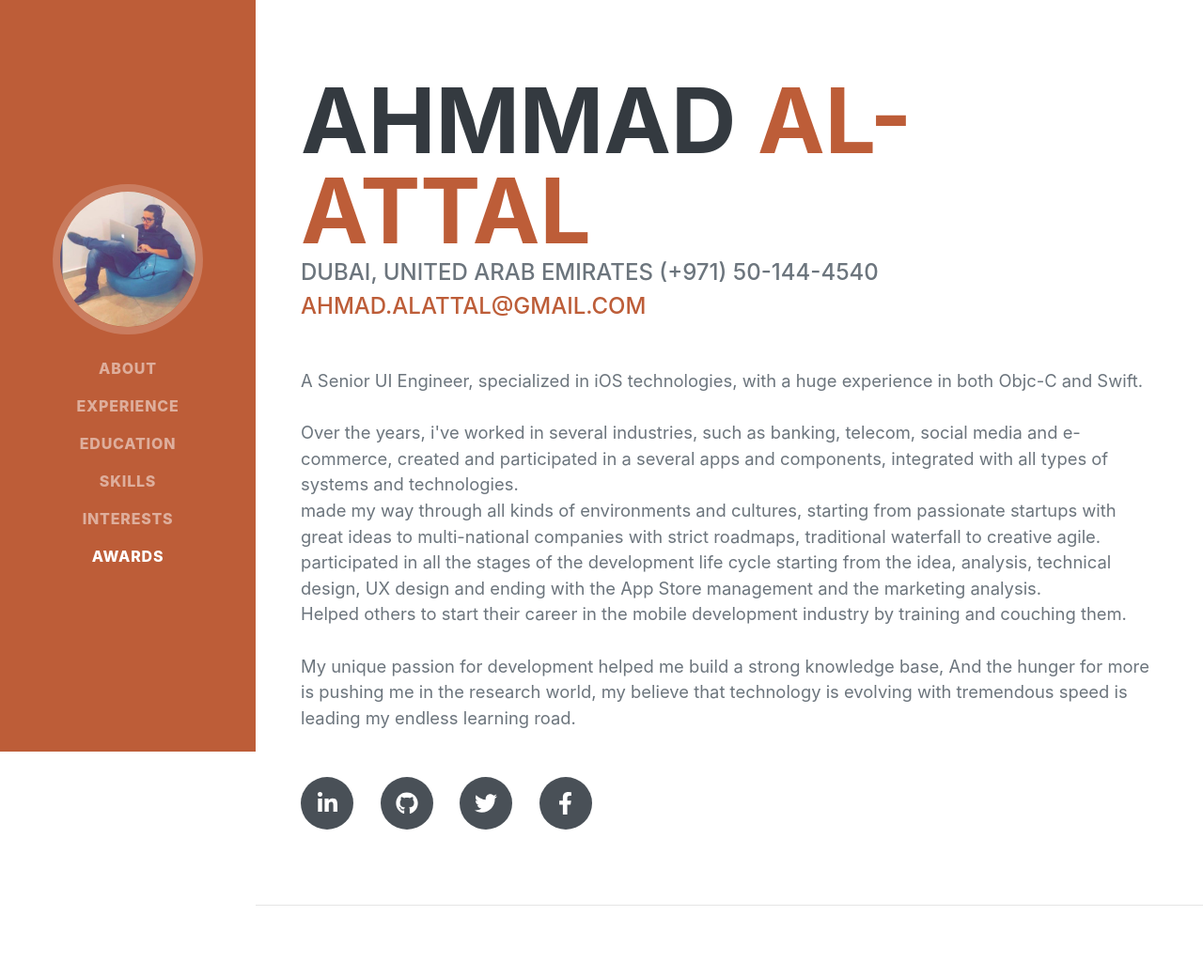
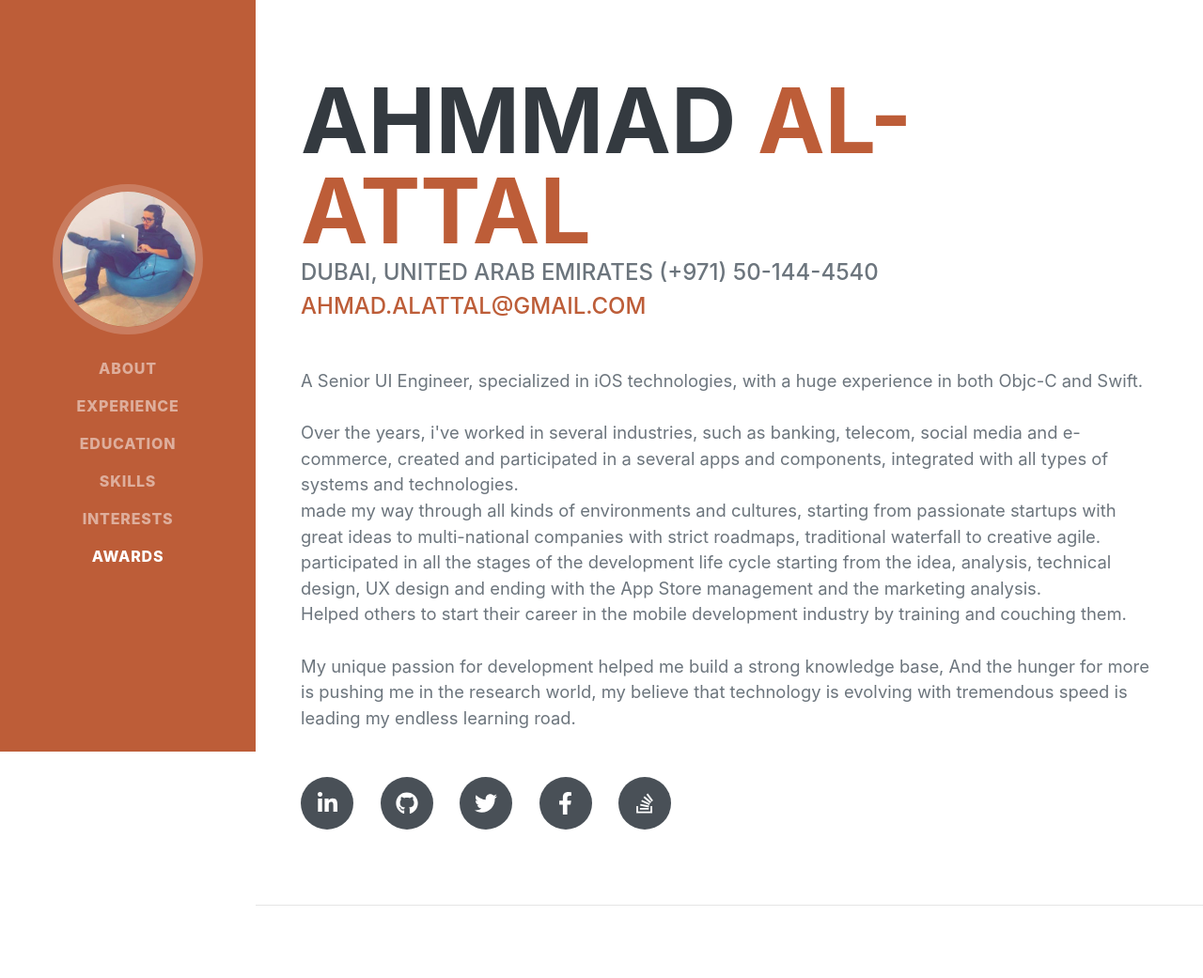
Before and after one commit to AppleMonkey/AppleMonkey.github.io, a plain HTML site: page index.html in a window 1280 px wide. Shown: the top 1041 px of the page at 94% size. Drawn offline with nearby package versions, Linux system fonts and the light colour scheme; a web font is replaced by a local one.

Commit message:
Add stack overflow profile

```diff
--- a/index.html
+++ b/index.html
@@ -59,6 +59,7 @@ My unique passion for development helped me build a strong knowledge base, And t
                         <a class="social-icon" href="https://github.com/AppleMonkey"><i class="fab fa-github"></i></a>
                         <a class="social-icon" href="https://twitter.com/ahmadalattal"><i class="fab fa-twitter"></i></a>
                         <a class="social-icon" href="https://www.facebook.com/ahmad.alattal"><i class="fab fa-facebook-f"></i></a>
+                        <a class="social-icon" href="https://stackoverflow.com/users/2742054/ahmad-alattal"><i class="fab fa-stack-overflow"></i></a>
                     </div>
                 </div>
             </section>
```
